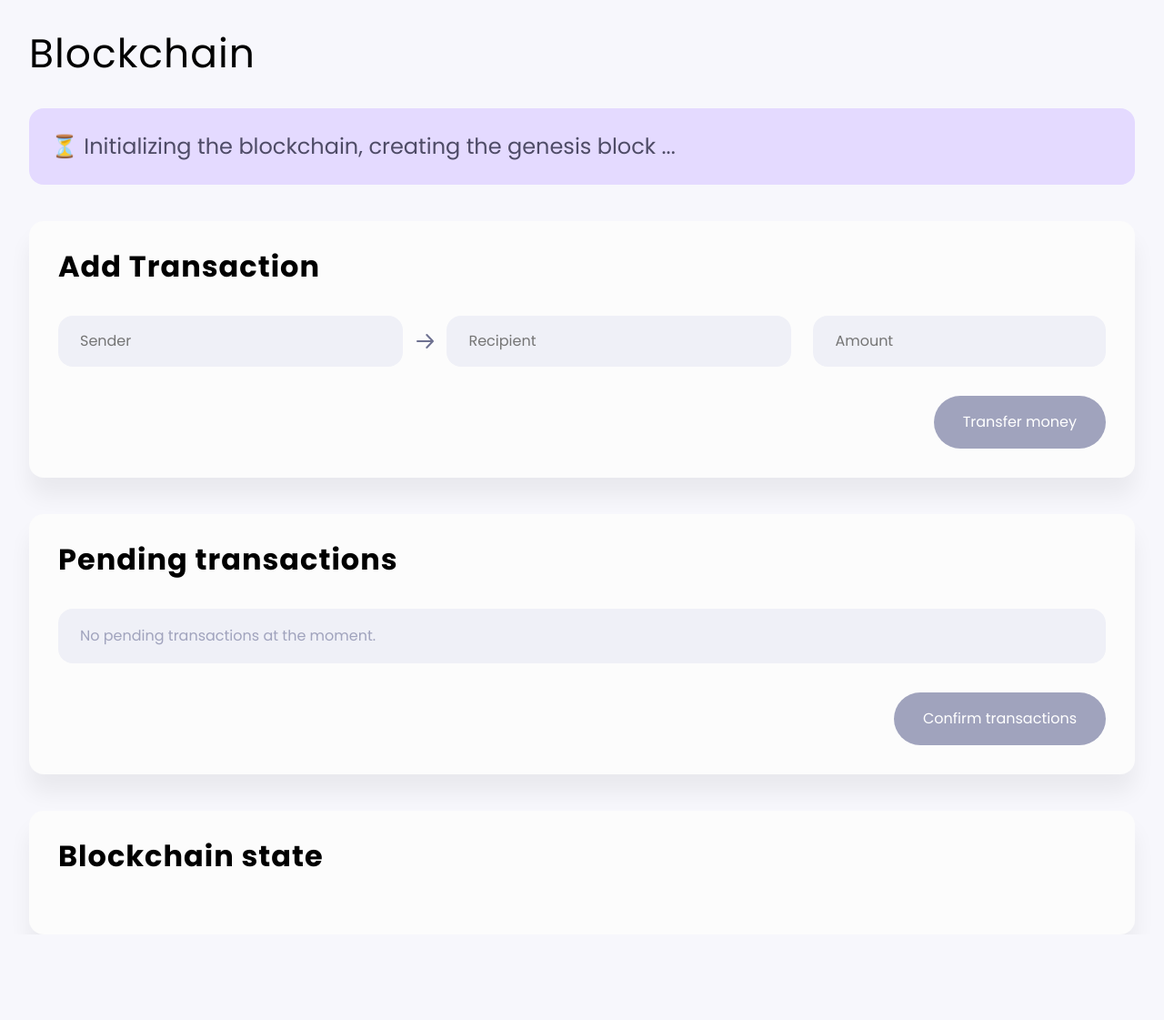
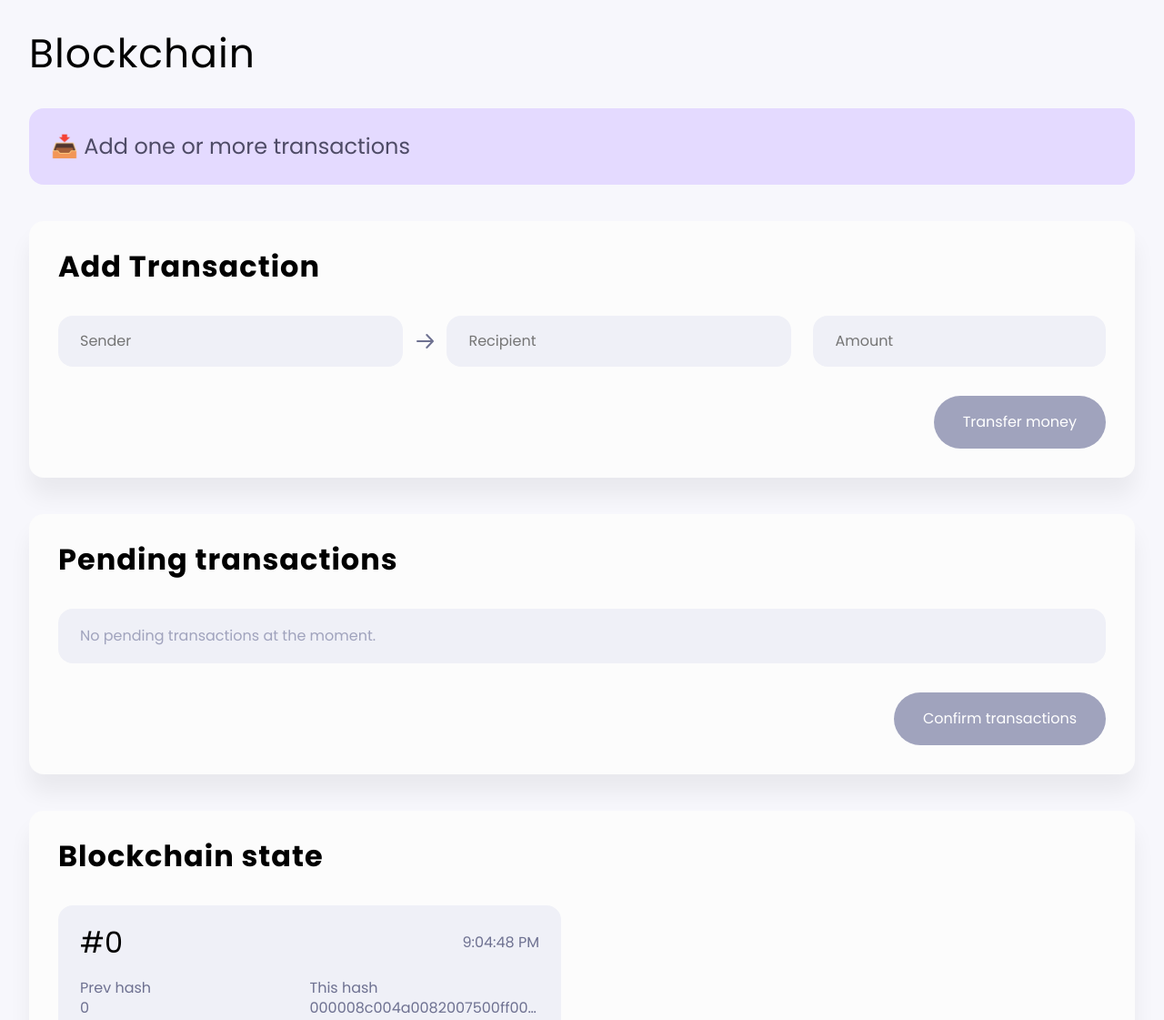
Before and after one commit to SergeiBesedin/blockchain-app, a website with bundled scripts: page src/browser/index.html in a window 1280 px wide. Shown: the top 1121 px of the page at 91% size. Before the commit the page ends 1027 px from the top, so only its background shows below. Built offline with nearby package versions, Linux system fonts and the light colour scheme; files whose address does not match are found by name.

Commit message:
правки для блоков

```diff
--- a/src/browser/main.ts
+++ b/src/browser/main.ts
@@ -132,10 +132,12 @@ class Main {
        <div class="block__transactions">
          <div class="hash-title">Transactions</div>
          <ul class="block__transactions-list">
-         ${transactions.map(
-           (t) =>
-             `<li class="transaction-item">${t.sender} — ${t.recipient} — $${t.amount}</li>`
-         )}
+         ${transactions
+           .map(
+             (t) =>
+               `<li class="transaction-item">${t.sender} — ${t.recipient} — $${t.amount}</li>`
+           )
+           .join('')}
          </ul>
        </div>
     </div>
--- a/src/browser/styles.css
+++ b/src/browser/styles.css
@@ -249,6 +249,10 @@ body {
   padding: 0;
 }
 
+.transaction-item:not(:last-child) {
+  margin-bottom: 4px;
+}
+
 /* Адаптив */
 @media (max-width: 1024px) {
   .blockchain__container {
--- a/src/lib/bc-transactions.ts
+++ b/src/lib/bc-transactions.ts
@@ -16,7 +16,7 @@ export class Block implements IBlock {
     //увеличение числа нулей влияет на время вычисления хэша
     do {
       this.hash = await this.calculateHash(++this.nonce);
-    } while (this.hash.startsWith('00000000') === false);
+    } while (this.hash.startsWith('00000') === false);
   }
 
   private async calculateHash(nonce: number): Promise<string> {
```
